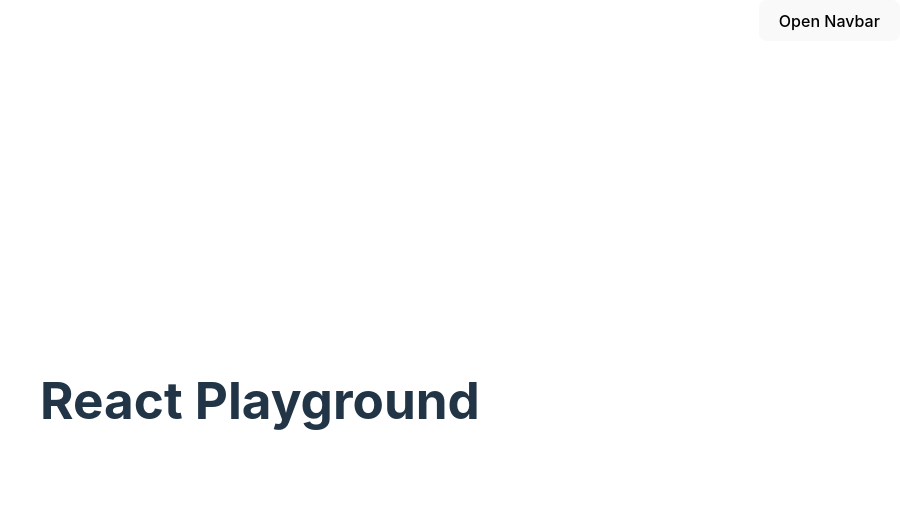
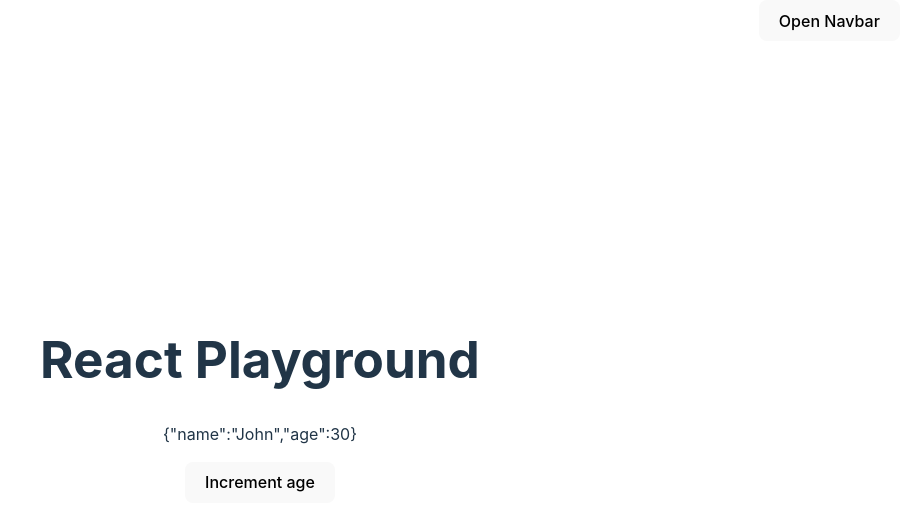
Before and after one commit to jaychang99/playground, a React (Vite) app in the folder react-playground/: page /react-docs/use-sync-external-store in a window 1280 px wide. Shown: the top 530 px of the page, without its empty margins (380-1280 px from the left). Built offline with nearby package versions, Linux system fonts and the light colour scheme.

Commit message:
feat: useSyncExternalStore 를 이용한 간단한 store 구현

```diff
--- a/react-playground/src/constants/routes.tsx
+++ b/react-playground/src/constants/routes.tsx
@@ -4,6 +4,7 @@ import { ScreenSubscriptionModelWithContext } from '@/features/micro-state-manag
 import { ScreenSubscriptionModel } from '@/features/micro-state-management/subscription-model/ScreenSubscriptionModel';
 import ScreenUseEffectDocs from '@/features/react-docs/use-effect/ScreenUseEffectDocs';
 import ScreenUseStateDocs from '@/features/react-docs/use-state/ScreenUseStateDocs';
+import ScreenUseSyncExternalStore from '@/features/react-docs/use-sync-external-store/ScreenUseSyncExternalStore';
 
 type Route = {
   title: string;
@@ -42,4 +43,9 @@ export const ROUTES: Route[] = [
     path: '/react-docs/use-state',
     element: <ScreenUseStateDocs />,
   },
+  {
+    title: 'useSyncExternalStore 문서 읽기',
+    path: '/react-docs/use-sync-external-store',
+    element: <ScreenUseSyncExternalStore />,
+  },
 ];
--- /dev/null
+++ b/react-playground/src/features/react-docs/use-sync-external-store/ScreenUseSyncExternalStore.tsx
@@ -0,0 +1,70 @@
+import { useSyncExternalStore } from 'react';
+
+type Listener<TValue> = (value: TValue) => void;
+type Unsubscribe = () => void;
+
+interface MyStore<TValue> {
+  value: TValue;
+  listeners: Set<Listener<TValue>>;
+  setValue: <T extends TValue>(values: T) => void;
+  getValue: () => TValue;
+  subscribe: (listener: Listener<TValue>) => Unsubscribe;
+}
+
+interface User {
+  name: string;
+  age: number;
+}
+
+const myStore: MyStore<User> = {
+  value: {
+    name: 'John',
+    age: 30,
+  },
+
+  listeners: new Set(),
+
+  setValue(value) {
+    this.value = value;
+    this.listeners.forEach((cb) => cb(this.value));
+  },
+
+  getValue() {
+    return this.value;
+  },
+
+  subscribe(listener) {
+    this.listeners.add(listener);
+
+    const unsubscribe = () => {
+      this.listeners.delete(listener);
+    };
+
+    return unsubscribe;
+  },
+};
+
+const subscribe = (callback: () => void) => myStore.subscribe(callback);
+const getSnapshot = () => myStore.getValue();
+
+const ScreenUseSyncExternalStore = () => {
+  const data = useSyncExternalStore<User>(subscribe, getSnapshot);
+
+  return (
+    <div>
+      <p>{JSON.stringify(data)}</p>
+      <button
+        onClick={() => {
+          myStore.setValue({
+            name: 'hey',
+            age: 10,
+          });
+        }}
+      >
+        Increment age
+      </button>
+    </div>
+  );
+};
+
+export default ScreenUseSyncExternalStore;
```
